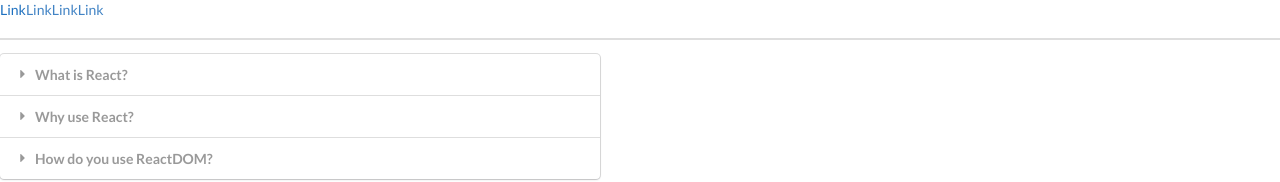
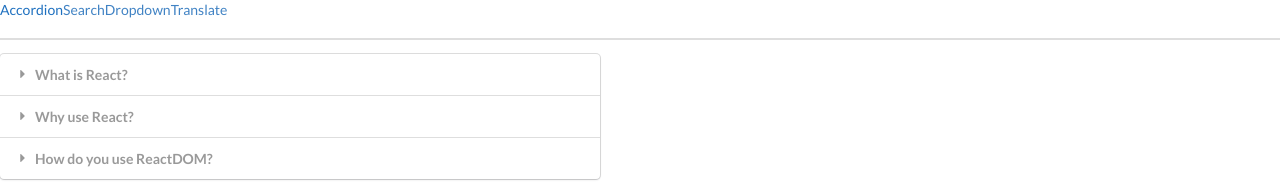
Before and after one commit to MarkCarson777/react, a React (Create React App) app in the folder widgets/: page / in a window 1280 px wide. Shown: the top 182 px of the page. Built offline with nearby package versions, Linux system fonts and the light colour scheme.

Commit message:
added onClick event handler to prevent full page reload

```diff
--- a/widgets/src/components/Link.js
+++ b/widgets/src/components/Link.js
@@ -1,7 +1,19 @@
 import React from 'react';
 
-const Link = () => {
-  return <a>Link</a>
+const Link = ({className, href, children}) => {
+  const onClick = (event) => {
+    event.preventDefault();
+  };
+
+  return (
+    <a
+      onClick={onClick}
+      classnName={className}
+      href={href}
+    >
+      {children}
+    </a>
+  )
 };
 
 export default Link;
```
